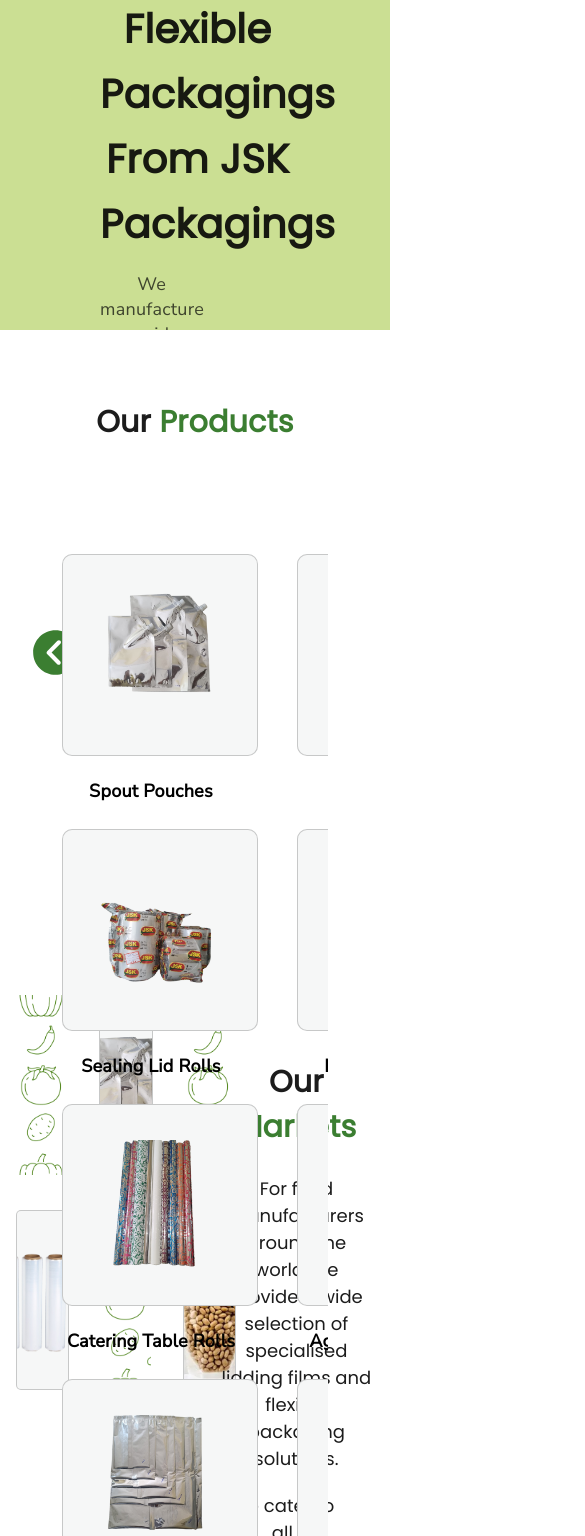
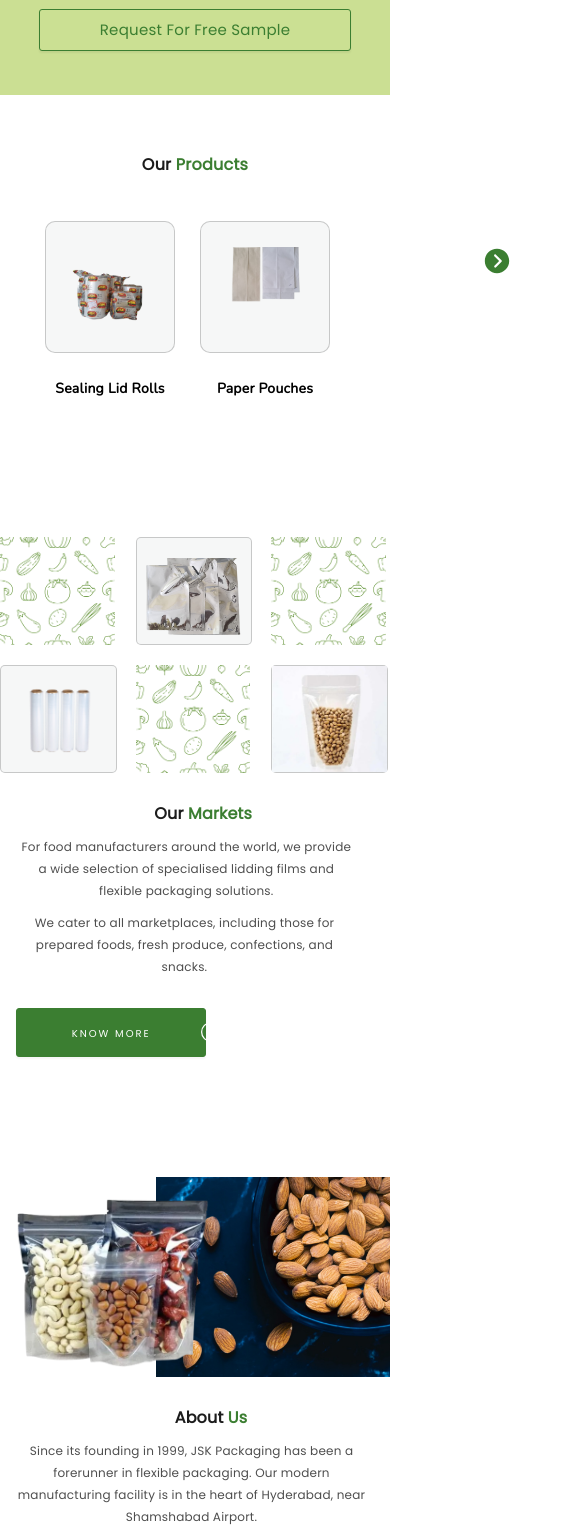
Before and after one commit to AnanthuSuresh098/jsk, a React (Create React App) app: page / in a window 390 px wide. Shown: the part 432-1968 px from the top of the page, 585 px wide, since content can reach past the window. Built offline with nearby package versions, Linux system fonts and the light colour scheme.

Commit message:
home mobile view commit

```diff
--- a/src/Components/Footer.css
+++ b/src/Components/Footer.css
@@ -92,3 +92,87 @@ letter-spacing: 0.027px;
 #footer-info-section-contact-wrap>:nth-child(3){
     margin-top: 8px;
 }
+
+#footer-copyright-section-mobile-view{
+    display: none;
+}
+
+@media screen and (max-width:480px) {
+
+#footer-main-wrapper{
+    padding: 31px 16px 58px 16px;
+}
+
+#footer-info-section-wrap{
+    width: 55%;
+}
+
+#footer-quick-link-copyright-section-wrap{
+    width: 30%;
+}
+
+.footer-info-section-title{
+color: #FFF;
+font-family: "Poppins";
+font-size: 14px;
+font-style: normal;
+font-weight: 400;
+line-height: normal;
+letter-spacing: 0.035px;
+text-transform: capitalize;
+margin-bottom: 10px;
+}
+
+.footer-info-section-content{
+color: rgba(255, 255, 255, 0.74);
+font-family: Poppins;
+font-size: 12px;
+font-style: normal;
+font-weight: 400;
+line-height: normal;
+letter-spacing: 0.03px;
+text-transform: capitalize;
+}
+
+
+#footer-quick-link-section-title{
+color: #FFF;
+font-family: "Poppins";
+font-size: 14px;
+font-style: normal;
+font-weight: 400;
+line-height: normal;
+letter-spacing: 0.035px;
+text-transform: capitalize;
+}
+
+.footer-quick-link-section-links{
+color: rgba(255, 255, 255, 0.74);
+font-family: "Poppins";
+font-size: 12px;
+font-style: normal;
+font-weight: 400;
+line-height: normal;
+letter-spacing: 0.03px;
+text-transform: capitalize;
+}
+
+#footer-copyright-section{
+    display: none;
+}
+
+#footer-copyright-section-mobile-view{
+    display: block;
+    color: #FFF;
+font-family: "Nunito";
+font-size: 14px;
+font-style: normal;
+font-weight: 500;
+line-height: 30px; /* 214.286% */
+letter-spacing: 0.021px;
+background: #1D262D;
+text-align: center;
+padding-bottom: 15px;
+padding-top: 15px;
+}
+}
--- a/src/Components/Footer.jsx
+++ b/src/Components/Footer.jsx
@@ -2,6 +2,7 @@ import "./Footer.css"
 
 export const Footer=()=>{
     return (
+      <>
         <div id="footer-main-wrapper">
           <div id="footer-info-section-wrap">
             <div id="footer-info-section-address-wrap">
@@ -30,21 +31,21 @@ export const Footer=()=>{
             <div id="footer-quick-link-section-wrap">
               <div id="footer-quick-link-section-title">Quick Links</div>
               <a href="">
-              <div classNames="footer-quick-link-section-links">
+                <div className="footer-quick-link-section-links">
                   About Company
                 </div>
               </a>
 
               <a href="">
-              <div classNames="footer-quick-link-section-links">Products</div>
+                <div className="footer-quick-link-section-links">Products</div>
               </a>
 
               <a href="">
-              <div classNames="footer-quick-link-section-links">Markets</div>
+                <div className="footer-quick-link-section-links">Markets</div>
               </a>
 
               <a href="">
-              <div classNames="footer-quick-link-section-links">FAQ’ s</div>
+                <div className="footer-quick-link-section-links">FAQ’ s</div>
               </a>
             </div>
 
@@ -53,5 +54,9 @@ export const Footer=()=>{
             </div>
           </div>
         </div>
+        <div id="footer-copyright-section-mobile-view">
+          © JSK_2023 - Website by Rayformula
+        </div>
+      </>
     );
 }
--- a/src/Components/Home.css
+++ b/src/Components/Home.css
@@ -459,3 +459,404 @@ margin-top: 30px;
    left: 50px;
    top: 5px;
 }
+
+@media screen and (max-width:480px) {
+
+   #homepage-banner-section-content-title{
+color: rgba(3, 3, 3, 0.85);
+text-align: center;
+font-family: "Poppins";
+font-size: 15px;
+font-style: normal;
+font-weight: 600;
+line-height: 24.5px; /* 163.333% */
+letter-spacing: 0.25px;
+}
+
+.homepage-banner-section-image-wrap{
+   width: 90%;
+   position: absolute;
+   top: 12%;
+   right: 5%;
+}
+
+#homepage-banner-section-content-wrap{
+   width: 100%;
+   margin-top:220px;
+   margin-left: 0px;
+}
+
+#homepage-banner-section-content-desc{
+color: rgba(3, 3, 3, 0.80);
+text-align: center;
+font-family: "Poppins";
+font-size: 11px;
+font-style: normal;
+font-weight: 400;
+line-height: 16.5px; /* 150% */
+letter-spacing: 0.25px;
+width: 65%;
+margin: auto;
+margin-top: 15px;
+}
+
+#homepage-banner-section-contact-button{
+   border-radius: 3px;
+background: #3B7E31;
+box-shadow: 0px 2px 2px 0px rgba(0, 0, 0, 0.06);
+padding: 10px 30px 10px 30px;
+color: #FFF;
+font-family: "Poppins";
+font-size: 15px;
+font-style: normal;
+font-weight: 400;
+line-height: 20px; /* 133.333% */
+letter-spacing: 0.25px;
+text-transform: capitalize;
+border: #3B7E31;
+width: 100%;
+}
+
+#homepage-banner-section-request-button{
+color: #3B7E31;
+font-family: "Poppins";
+font-size: 15px;
+font-style: normal;
+font-weight: 400;
+line-height: 20px; /* 133.333% */
+letter-spacing: 0.25px;
+text-transform: capitalize;
+margin-left: 0px;
+width: 100%;
+margin-top: 17px;
+}
+
+#homepage-banner-section-button-wrap{
+   width: 80%;
+   margin: auto;
+   margin-top: 40px;
+}
+
+#homepage-banner-section-wrap{
+    height: 500px;
+    background: rgba(190, 216, 120, 0.80);
+     overflow: hidden;
+}
+
+#homepage-products-slider-main-wrap{
+   width: 78%;
+   margin: auto;
+   margin-top: 10px;
+   margin-left: 45px;
+}
+
+.homepage-products-slider-component > .slick-list>div>div{
+   width: 130px;
+   margin-left: 25px;
+}
+
+.homepage-products-slider-image-wrap{
+  width: 60%;
+  height: 80px;
+  border-radius: 10px;
+border: 0.5px solid rgba(112, 112, 112, 0.35);
+background: #F6F7F7;
+padding: 25px;
+}
+
+.homepage-products-slider-slides-title{
+color: #000;
+text-align: center;
+font-family: Nunito;
+font-size: 14px;
+font-style: normal;
+font-weight: 600;
+line-height: 25px; /* 178.571% */
+letter-spacing: 0.25px;
+margin-top: 23px;
+}
+
+.home-slider01-nextarrow{
+   color: #3B7E31;
+   font-size:30px;
+   position: relative;
+   bottom: 360px;
+   left: 300px;
+   cursor: pointer;
+}
+
+.home-slider01-prevarrow{
+   color: #3B7E31;
+   font-size:30px;
+    position: relative;
+      top: 90px;
+   right: 40px;
+   cursor: pointer;
+}
+
+#homepage-products-section-headline{
+ color: rgba(3, 3, 3, 0.90);
+font-family: "Poppins";
+font-size: 16px;
+font-style: normal;
+font-weight: 700;
+line-height: normal;
+letter-spacing: 0.24px;
+text-align: center;
+}
+
+#homepage-products-section-main-wrap{
+   padding-top: 57px;
+}
+
+.homepage-products-slider-component{
+   /* border: 1px solid black; */
+   height: 200px;
+}
+
+#our-markets-section-main-wrap{
+   display: block;
+   justify-content: none;
+   margin-top: 150px;
+}
+
+#our-markets-section-images-wrap{
+   width: 98%;
+   display: grid;
+   grid-template-columns: 30% 30% 30%;
+   grid-template-rows: 108px 108px;
+   column-gap: 21px;
+   row-gap: 20px;
+}
+
+#our-markets-section-content-wrap{
+   width: 96%;
+   padding-top: 28px;
+   padding-left: 16px;
+   padding-right: 16px;
+}
+
+#our-markets-section-content-headline{
+color: rgba(3, 3, 3, 0.90);
+font-family: "Poppins";
+font-size: 16px;
+font-style: normal;
+font-weight: 700;
+line-height: normal;
+letter-spacing: 0.16px;
+}
+
+#our-markets-section-content-wrap>:nth-child(2){
+color: rgba(3, 3, 3, 0.70);
+font-family: "Poppins";
+font-size: 12px;
+font-style: normal;
+font-weight: 400;
+line-height: 22px; /* 183.333% */
+letter-spacing: 0.2px;
+margin-top: 10px;
+width: 91%;
+}
+
+#our-markets-section-content-wrap>:nth-child(3){
+color: rgba(3, 3, 3, 0.70);
+font-family: "Poppins";
+font-size: 12px;
+font-style: normal;
+font-weight: 400;
+line-height: 22px; /* 183.333% */
+letter-spacing: 0.2px;
+  margin-top: 10px;
+  width: 90%;
+}
+
+#our-markets-section-button{
+   border-radius: 3px;
+border: 0.5px solid #3B7E31;
+background: #3B7E31;
+box-shadow: 0px 2px 2px 0px rgba(0, 0, 0, 0.04);
+width: 45%;
+padding-top: 8px;
+padding-bottom: 12px;
+padding-left: 20px;
+color: #FFF;
+font-family: "Poppins";
+font-size: 10px;
+font-style: normal;
+font-weight: 400;
+line-height: 20px; /* 133.333% */
+letter-spacing: 2px;
+text-transform: uppercase;
+margin-top: 30px;
+}
+
+#homepage-about-section-content-headline{
+color: rgba(3, 3, 3, 0.90);
+font-family: "Poppins";
+font-size: 16px;
+font-style: normal;
+font-weight: 700;
+line-height: normal;
+letter-spacing: 0.16px;
+}
+
+
+#homepage-about-section-main-wrap{
+   margin-top: 120px;
+   display: flex;
+   justify-content: none;
+   flex-direction: column-reverse;
+   height: auto;
+}
+
+#homepage-about-section-content-wrap{
+   width: 100%;
+   margin-top: 28px;
+   padding-left: 16px;
+   padding-right: 16px;
+}
+
+#homepage-about-section-image-wrap{
+   width: 100%;
+   height:200px;
+}
+
+#homepage-about-section-image-wrap>:nth-child(1){
+   width: 60%;
+   float: right;
+   height: 200px;
+}
+
+#homepage-about-section-image-wrap>:nth-child(1)>img{
+   width: 100%;
+   height: 100%;
+   object-fit: cover;
+}
+
+#homepage-about-section-image-wrap>:nth-child(2){
+   width: 50%;
+   position: relative;
+   bottom: 180px;
+   left: 15px;
+}
+
+#homepage-about-section-image-wrap>:nth-child(2)>img{
+   width: 100%;
+   height: 100%;
+   object-fit: cover;
+}
+
+#homepage-about-section-content-wrap>:nth-child(2){
+color: #030303b3;
+font-family: "Poppins";
+font-size: 12px;
+font-style: normal;
+font-weight: 400;
+line-height: 22px; /* 183.333% */
+letter-spacing: 0.2px;
+margin-top: 10px;
+width: 90%;
+}
+
+#homepage-about-section-content-wrap>:nth-child(3){
+color: rgba(3, 3, 3, 0.70);
+font-family: Poppins;
+font-size: 12px;
+font-style: normal;
+font-weight: 400;
+line-height: 22px; /* 183.333% */
+letter-spacing: 0.2px;
+  margin-top: 10px;
+  width: 82%;
+}
+
+#homepage-about-section-button{
+   border-radius: 3px;
+border: 0.5px solid #3B7E31;
+background: #3B7E31;
+box-shadow: 0px 2px 2px 0px rgba(0, 0, 0, 0.04);
+width: 45%;
+padding-top: 8px;
+padding-bottom: 12px;
+padding-left: 20px;
+color: #FFF;
+font-family: "Poppins";
+font-size: 10px;
+font-style: normal;
+font-weight: 400;
+line-height: 20px; /* 133.333% */
+letter-spacing: 2px;
+text-transform: uppercase;
+margin-top: 30px;
+}
+
+#homepage-free-sample-section-wrap{
+   display: flex;
+   flex-direction: column-reverse;
+   justify-content: none;
+   background: #EEDED1;
+   padding-top: 0px;
+   padding-bottom: 37px;
+   margin-top: 100px;
+}
+
+#homepage-free-sample-section-image-wrap{
+   width: 86%;
+   padding-top: 35px;
+   margin: auto;
+}
+
+#homepage-free-sample-section-content-wrap{
+   width: 78%;
+   margin: auto;
+   border-radius: 5px;
+border: 0.5px solid #D9D9D9;
+background: #FFB301;
+height: 220px;
+padding-left: 32px;
+margin-top: 27px;
+padding-bottom: 27px;
+}
+
+#homepage-free-sample-section-content-title{
+color: rgba(3, 3, 3, 0.80);
+font-family: "Nunito";
+font-size: 19px;
+font-style: normal;
+font-weight: 700;
+line-height: normal;
+letter-spacing: 0.285px;
+margin-top: 34px;
+}
+
+#homepage-free-sample-section-content-description{
+color: rgba(3, 3, 3, 0.70);
+font-family: "Nunito";
+font-size: 14px;
+font-style: normal;
+font-weight: 400;
+line-height: 20px; /* 142.857% */
+width: 85%;
+margin-top: 18px;
+}
+
+#homepage-free-sample-section-button{
+   border-radius: 3px;
+border: 0.5px solid #3B7E31;
+background: #3B7E31;
+box-shadow: 0px 2px 2px 0px rgba(0, 0, 0, 0.04);
+width: 60%;
+padding-top: 8px;
+padding-bottom: 12px;
+padding-left: 20px;
+color: #FFF;
+font-size: 10px;
+font-style: normal;
+font-weight: 400;
+line-height: 20px; /* 200% */
+letter-spacing: 2px;
+text-transform: uppercase;
+margin-top: 30px;
+}
+
+}
--- a/src/Components/Home.jsx
+++ b/src/Components/Home.jsx
@@ -24,6 +24,17 @@ export const Home = () => {
     arrows: true,
     nextArrow: <Slider01NextArrow />,
     prevArrow: <Slider01PrevArrow />,
+    responsive: [
+      {
+        breakpoint: 480,
+        settings: {
+          slidesToShow: 2,
+          slidesToScroll: 1,
+          dots: false,
+          variableWidth: true,
+        },
+      },
+    ],
   };
 
     const handleSlider_01_NextClick = () => {
@@ -236,7 +247,7 @@ export const Home = () => {
             About <span>Us</span>
           </div>
           <div>
-            Since its founding in 1999, JSK PKG has been a forerunner in
+            Since its founding in 1999, JSK Packaging has been a forerunner in
             flexible packaging. Our modern manufacturing facility is in the
             heart of Hyderabad, near Shamshabad Airport.
           </div>
--- a/src/Components/Navbar.css
+++ b/src/Components/Navbar.css
@@ -70,3 +70,10 @@ width: 80%;
 #navbar-elements-main-wrap>a{
     text-decoration: none;
 }
+
+@media screen and (max-width:480px) {
+#navbar-elements-wrap{
+    display: none;
+}
+
+}
```
Also changed, not shown: 1 other file (tests, documents, lock files or other folders). Lines whose indentation alone changed are shown as unchanged.
